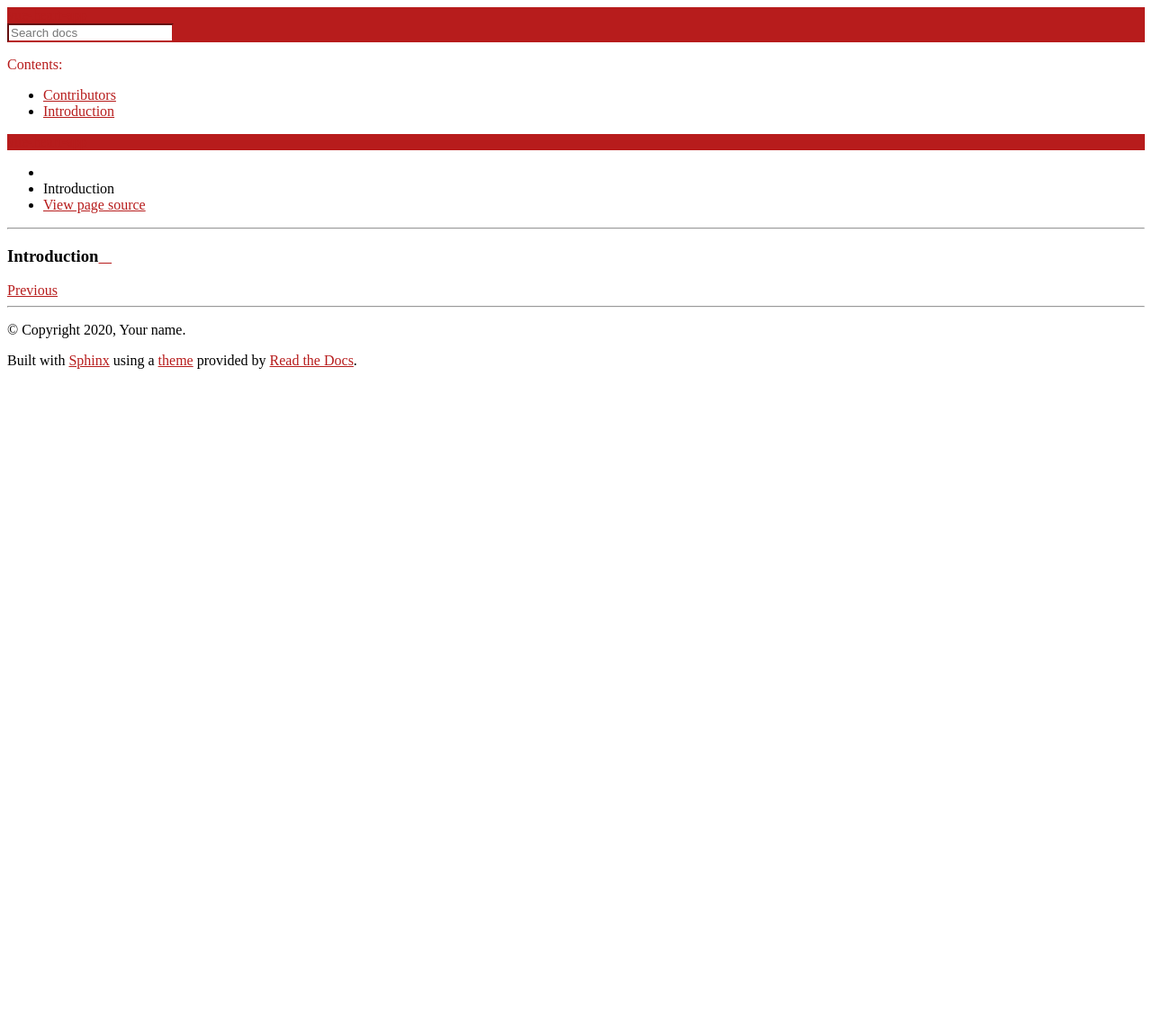
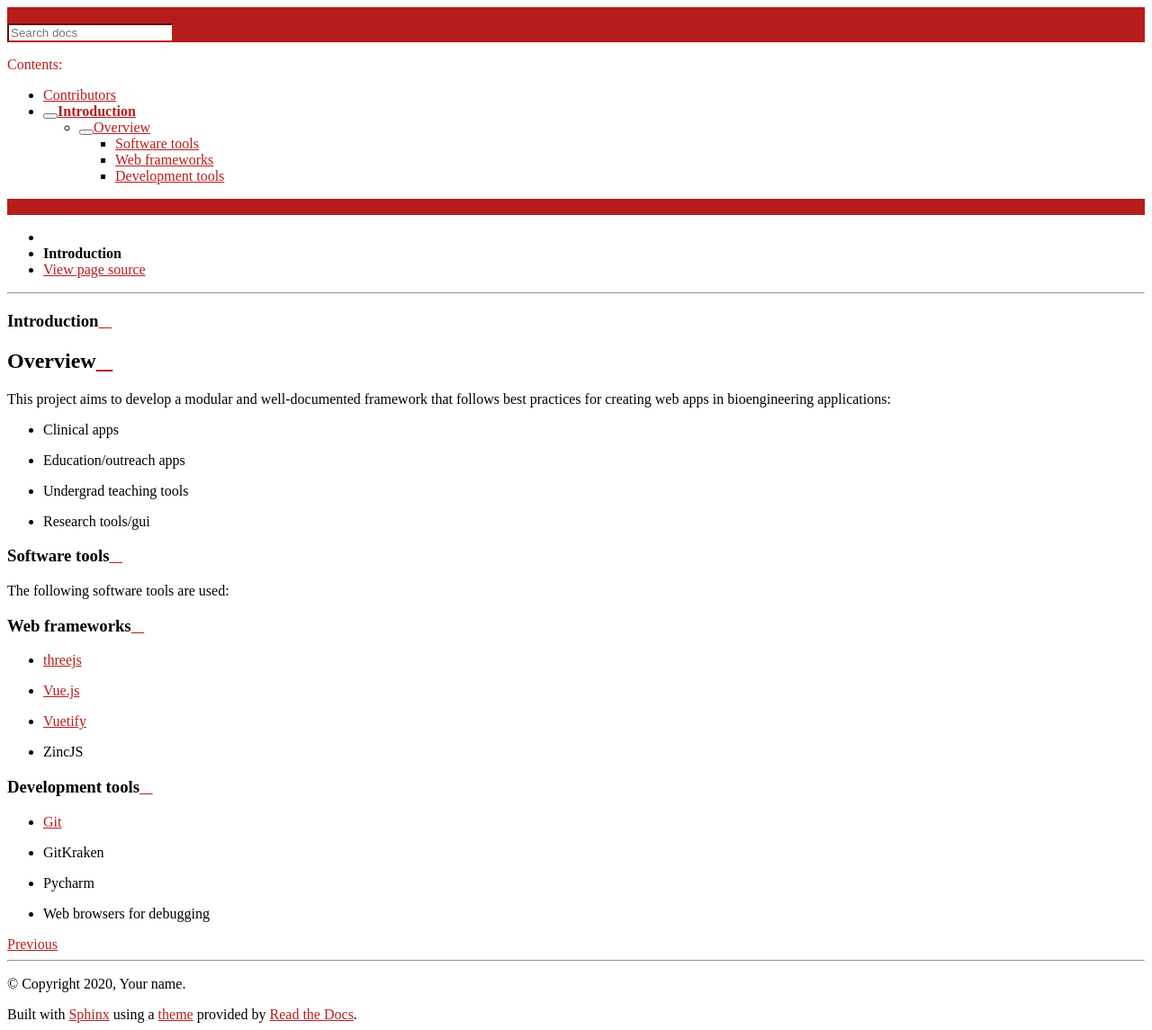
Before and after one commit to ABI-Web-Apps/vue-heart-app, a Sphinx documentation site: the page built from docs/source/introduction.rst, in a window 1280 px wide. Shown: the whole page at 90% size. Built offline with Sphinx 7.4.7 and the Read the Docs theme 2.0.0, drawn with Linux system fonts in a browser that asks for light colours; pages that are not in the unit, such as notebooks, are missing from menus; before the commit the page ends 900 px from its top, so only the background shows below that.

Commit message:
Updated descriptions.

```diff
--- a/docs/source/introduction.rst
+++ b/docs/source/introduction.rst
@@ -1,2 +1,29 @@
-Introduction
-============
+**Introduction**
+-------------------
+
+Overview
+~~~~~~~~~~~
+This project aims to develop a modular and well-documented framework that follows best practices for creating web apps in bioengineering applications:
+
+- Clinical apps
+- Education/outreach apps
+- Undergrad teaching tools
+- Research tools/gui
+
+Software tools
+^^^^^^^^^^^^^^^
+The following software tools are used:
+
+Web frameworks
+^^^^^^^^^^^^^^^
+- `threejs <https://threejs.org/>`_
+- `Vue.js <https://vuejs.org/>`_
+- `Vuetify <https://vuetifyjs.com/en/>`_
+- ZincJS
+
+Development tools
+^^^^^^^^^^^^^^^^^^^
+- `Git <https://git-scm.com/>`_
+- GitKraken
+- Pycharm
+- Web browsers for debugging
```
